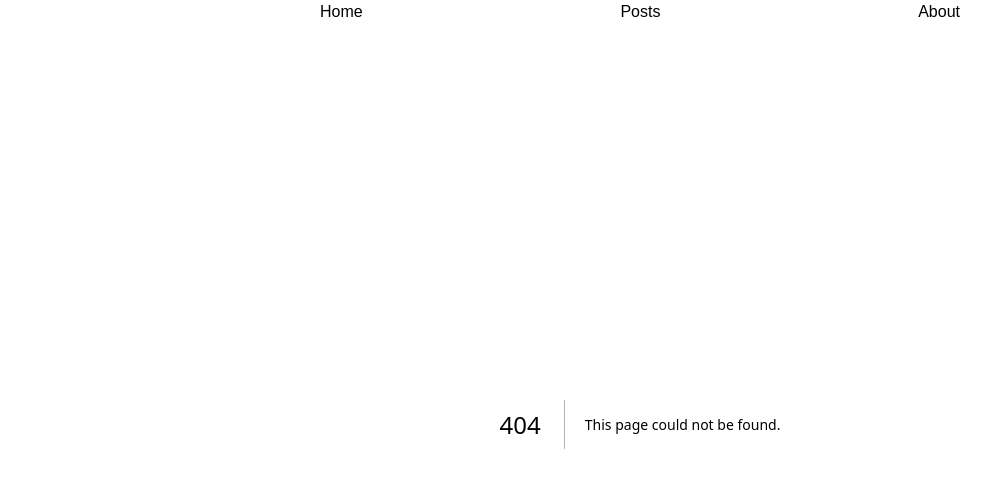
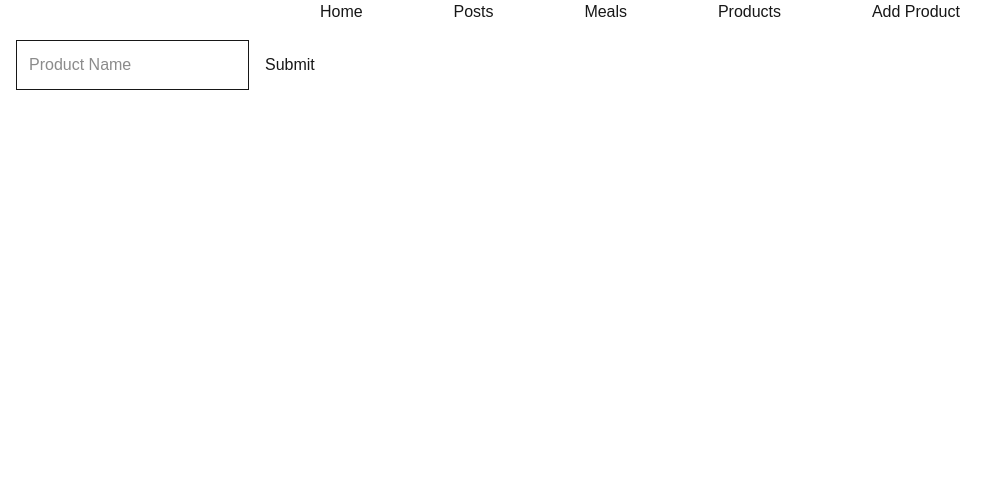
Before and after one commit to sazzadtalukder/Server-client-rendering, a Next.js app: page /products/add in a window 1280 px wide. Before the commit this address had no page. Shown: the top 488 px of the page, without its empty margins (0-1007 px from the left). Built offline with nearby package versions, Linux system fonts and the light colour scheme.

Commit message:
Catching and revalidating

```diff
--- a/src/app/api/items/route.js
+++ b/src/app/api/items/route.js
@@ -1,4 +1,5 @@
 import dbConnect from '@/lib/dbConnect';
+import { revalidatePath } from 'next/cache';
 import React from 'react';
 export async function GET() {
   const data = await dbConnect("practice_data").find({}).toArray()
@@ -8,6 +9,6 @@ export async function GET() {
 export async function POST(req) {
   const postedData = await req.json()
   const result = await dbConnect('practice_data').insertOne(postedData)
-
+ revalidatePath('/products')
   return Response.json(result)
 }
--- a/src/app/components/Navbar.jsx
+++ b/src/app/components/Navbar.jsx
@@ -13,7 +13,9 @@ const Navbar = () => {
                 <ul className='flex justify-between w-1/2'>
                     <Link href='/'><li>Home</li></Link>
                     <Link href='/posts'><li>Posts</li></Link>
-                    <Link href='/about'><li>About</li></Link>
+                    <Link href='/meals'><li>Meals</li></Link>
+                    <Link href='/products'><li>Products</li></Link>
+                    <Link href='/products/add'><li>Add Product</li></Link>
                 </ul>
             </nav>
         </div>
--- /dev/null
+++ b/src/app/products/add/components/ProductAddForm.jsx
@@ -0,0 +1,38 @@
+
+"use client"
+import React from 'react';
+
+const ProductAddForm = () => {
+    const handleSubmit =async (e) =>{
+        e.preventDefault();
+        const form = e.target ;
+        const productName = form.productName.value;
+        //
+        const payLoad = {
+            product_name: productName
+        }
+        const res = await  fetch('http://localhost:3000/api/items',{
+            method: "POST",
+            body: JSON.stringify(payLoad),
+            headers: {
+                "Content-Type" : ":application/json"
+            }
+        })
+        const result = await res.json()
+        console.log( result)
+form.reset();
+alert('added product')
+    }
+    return (
+        <div>
+            <form onSubmit={handleSubmit} className=' inline-block text-center'>
+                <input
+                className='border p-3 m-4'
+                placeholder='Product Name' type="text"  name='productName'/>
+                <button type='submit'>Submit</button>
+            </form>
+        </div>
+    );
+};
+
+export default ProductAddForm;
--- /dev/null
+++ b/src/app/products/add/page.jsx
@@ -0,0 +1,12 @@
+import React from 'react';
+import ProductAddForm from './components/ProductAddForm';
+
+const Page = () => {
+    return (
+        <div>
+            <ProductAddForm></ProductAddForm>
+        </div>
+    );
+};
+
+export default Page;
--- /dev/null
+++ b/src/app/products/page.jsx
@@ -0,0 +1,20 @@
+import React from 'react';
+
+const Page =async () => {
+    const res =  await fetch('http://localhost:3000/api/items',{
+        cache: 'force-cache'
+    })
+    const data = await res.json();
+    return (
+        <div>
+            <p>All Products</p>
+            {
+                data && data.map(d=><div key={d._id}>
+                    <li>{d.product_name}</li>
+                </div>)
+            }
+        </div>
+    );
+};
+
+export default Page;
```
